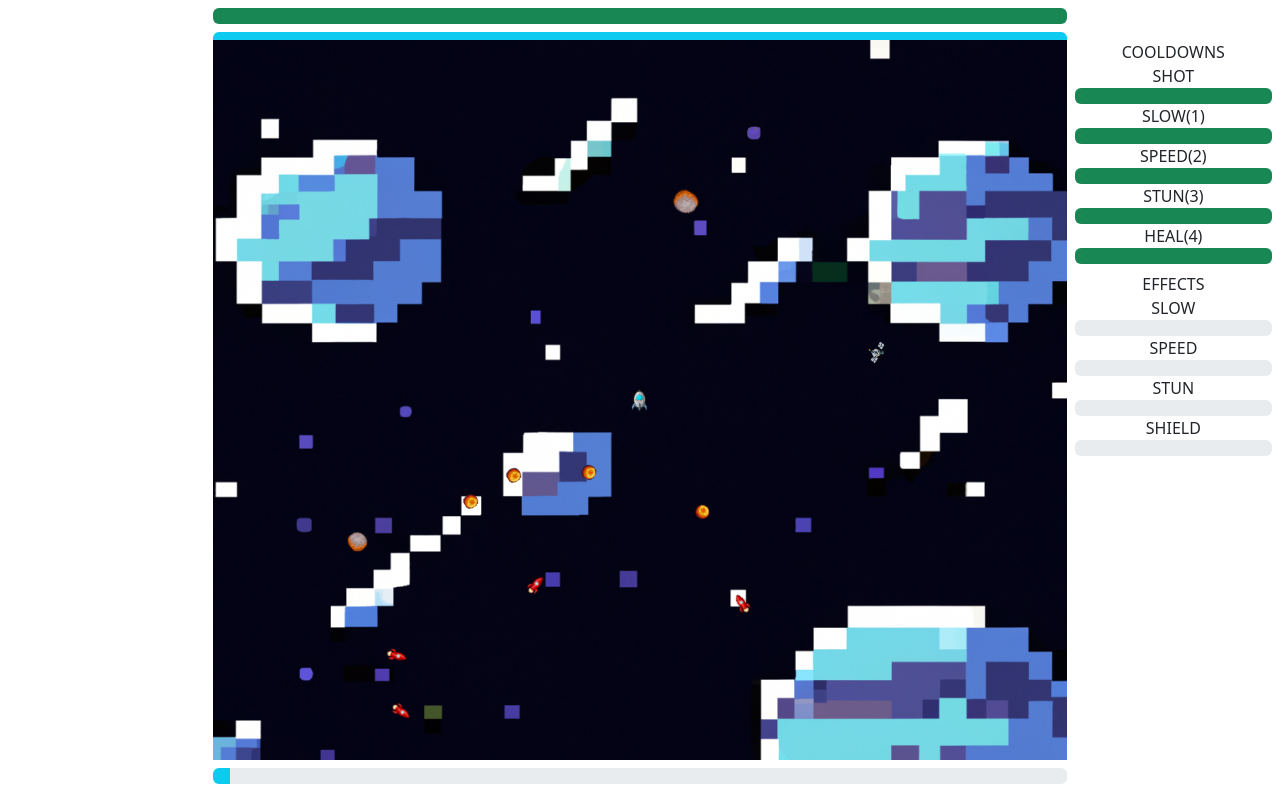
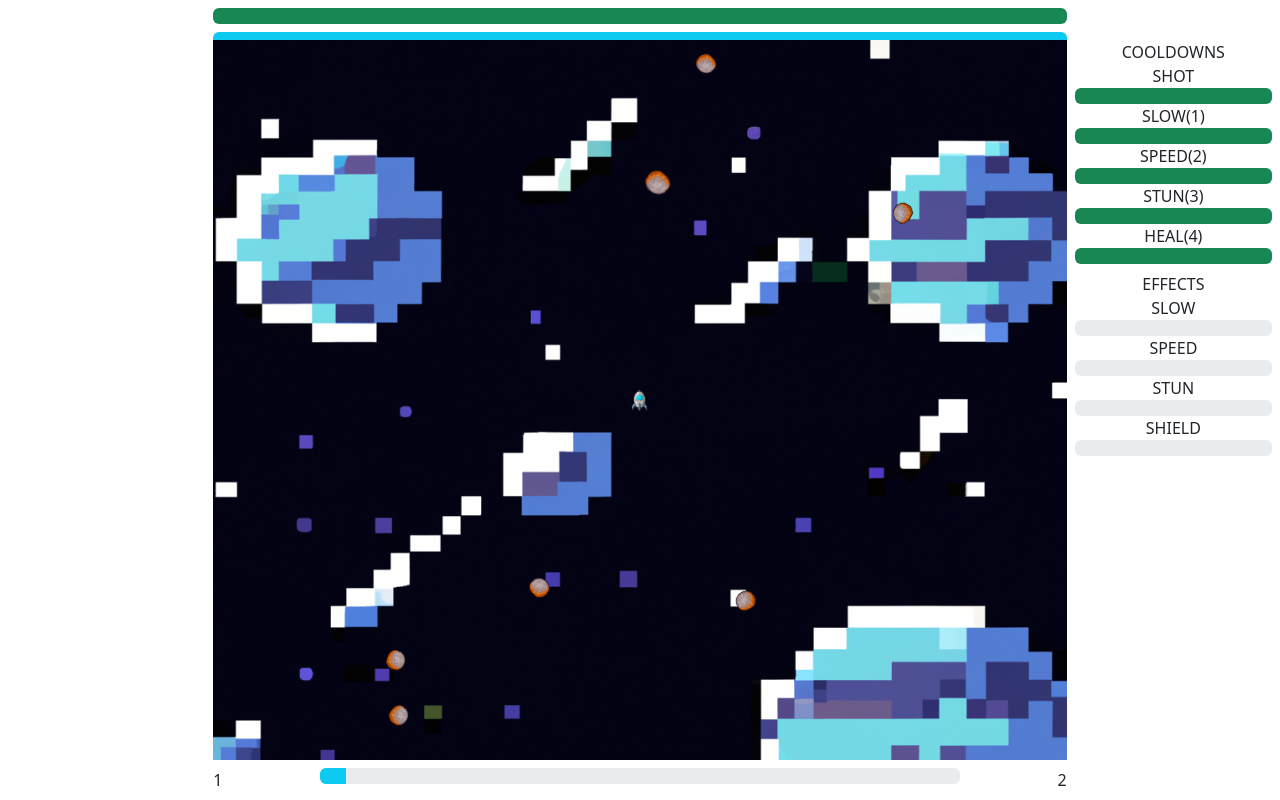
Before and after one commit to TimL135/gt2, a Vue app: page / in a window 1280 px wide. Both pictures are taken after a click on the button "START". Built offline with nearby package versions, Linux system fonts and the light colour scheme.

Commit message:
add show string

```diff
--- a/package.json
+++ b/package.json
@@ -11,6 +11,7 @@
   "dependencies": {
     "@popperjs/core": "^2.11.6",
     "bootstrap": "^5.2.3",
+    "bootstrap-icons": "^1.11.1",
     "register-service-worker": "^1.7.1",
     "sass": "^1.62.0",
     "update": "^0.7.4",
--- a/src/components/GameMenu.vue
+++ b/src/components/GameMenu.vue
@@ -13,8 +13,8 @@
             </button>
         </div>
         <div class="mt-2">
-            <div class="text-white bg-secondary px-2" v-for="e of Object.values(info)">
-                {{ e }}
+            <div class="text-white bg-secondary px-2" v-for="e of Object.values(info)"
+            v-html="showText(e)">
             </div>
         </div>
     </div>
@@ -37,6 +37,7 @@
 import { start as startGame } from '../ts/game';
 import { info } from '../ts/info'
 import Settings from './Settings.vue';
+import { showText } from '@/ts/generel/text';
 document.onkeyup = (e: any) => {
     if (e.code == 'Enter') startGame();
 };
--- a/src/components/spacePort/hangar/Crystal.vue
+++ b/src/components/spacePort/hangar/Crystal.vue
@@ -3,8 +3,9 @@
         <div v-for="crystal of Object.entries(savedPlayer[crystalProp].owned) as [string, Type.TimeCrystal | Type.PowerCrystal][]"
             class="border mb-1 p-1 me-1" :class="+crystal[0] == savedPlayer[crystalProp].selected ? 'border-dark' : ''"
             @click="selectedCrystal(+crystal[0])">
-            <div v-for="stat of Object.keys(crystal[1]) as (keyof (Type.TimeCrystal | Type.PowerCrystal))[]" class="mb-1">
-                {{ showStatCrystal(+crystal[0], stat, crystalProp) }}
+            <div v-for="stat of Object.keys(crystal[1]) as (keyof (Type.TimeCrystal | Type.PowerCrystal))[]" class="mb-1"
+            v-html="showText(showStatCrystal(+crystal[0], stat, crystalProp))"
+            >
             </div>
             <button class="btn btn-danger" @click.stop="sellCrystal(+crystal[0])">sell</button>
         </div>
@@ -15,6 +16,7 @@ import { toRefs } from 'vue';
 import { savedPlayer } from '../../../ts/player';
 import { showStatCrystal } from "../../../ts/crystals"
 import * as Type from '../../../types';
+import { showText } from '@/ts/generel/text';
 
 const props = withDefaults(
     defineProps<{
--- a/src/main.ts
+++ b/src/main.ts
@@ -3,5 +3,6 @@ import './style.scss'
 import App from './App.vue'
 import "bootstrap/dist/css/bootstrap.min.css"
 import "bootstrap"
+import "bootstrap-icons/font/bootstrap-icons.css";
 
 createApp(App).mount('#app')
--- a/src/ts/crystals.ts
+++ b/src/ts/crystals.ts
@@ -41,7 +41,7 @@ export function getCrystal(type: "time" | "power") {
             if (buffs.length)
                 crystal[buffs.splice(getRandomInt(buffs.length), 1)[0]] = getRandomInt(savedPlayer.value.lvl.lvl + 1) + savedPlayer.value.lvl.lvl + 1
         }
-        updateInfo(type + "Crystal", `you got a ${Object.keys(crystal).length} star "${type} crystal"`)
+        updateInfo(type + "Crystal", `you got a ${'star '.repeat(Object.keys(crystal).length)} "${type}-crystal"`)
         savedCrystal.owned[createId()] = crystal
     }
 }
@@ -69,4 +69,5 @@ export function showStatCrystal(id: number, stat: keyof PowerCrystal | keyof Tim
         return `reduces enemies ${statTextPowerCrystal[stat as keyof PowerCrystal]} increase by ${Math.round((1 - percent(savedPlayer.value.powerCrystal.owned[id][stat as keyof PowerCrystal], "de")) * 100)}%`
     if (crystalType == "timeCrystal")
         return `increase the time until ${statTextTimeCrystal[stat as keyof TimeCrystal]} by ${savedPlayer.value.timeCrystal.owned[id][stat as keyof TimeCrystal]}%`
+    return ''
 }
--- a/src/ts/enemies.ts
+++ b/src/ts/enemies.ts
@@ -127,6 +127,10 @@ function getSpecial(enemie: Enemie) {
     } as { [key: number]: Function }
     specials[getRandomInt(Object.keys(specials).length)]()
 }
+function getRandomDeatils() {
+    const detailsNumber = savedPlayer.value.world.lvl > Object.values(details.value).length ? Object.values(details.value).length : savedPlayer.value.world.lvl
+    return details.value[getRandomInt(detailsNumber)]
+}
 export function spawn() {
     const enemie = {
         ...defaultGameObject(),
@@ -135,8 +139,7 @@ export function spawn() {
         damage: 1 * getMultiplier("enemieDamage"),
         hp: 1,
         hpMax: 1 * getMultiplier("enemieHp"),
-        ...details.value[getRandomInt(Object.values(details.value).length)]
-        // ...details.value[3]
+        ...getRandomDeatils()
     } as Enemie
     enemie.size *= getMultiplier("enemieSize")
     getSpecial(enemie)
--- /dev/null
+++ b/src/ts/generel/text.ts
@@ -0,0 +1,12 @@
+import { getDamage } from "../player"
+
+export function showText(text: string) {
+    return text.split(" ").map(word => map[word] ? map[word] : word).join(" ")
+}
+
+const map = {
+    increase: '<i class="bi bi-graph-up-arrow text-success"></i>',
+    reduces: '<i class="bi bi-graph-down-arrow text-danger"></i>',
+    star: '<i class="bi bi-star-fill text-warning"></i>',
+    time: '<i class="bi bi-clock"></i>'
+}
--- a/src/ts/player.ts
+++ b/src/ts/player.ts
@@ -51,6 +51,7 @@ export function getAllMultiplier() {
 }
 setTimeout(() => getAllMultiplier(), 0)
 export const actions = ref({} as { [key: string]: number })
+
 export function reset() {
     const stats = getStats(savedPlayer.value.spaceShip.owned[savedPlayer.value.spaceShip.selected])
     player.value.size = stats.size * getMultiplier("playerSize")
--- a/src/ts/worldLvl.ts
+++ b/src/ts/worldLvl.ts
@@ -1,4 +1,4 @@
 import { computed, ref } from "vue";
 import { savedPlayer } from "./player";
-export const worldPointsNeed = computed(() => (savedPlayer.value.world.lvl + 1) * 100)
+export const worldPointsNeed = computed(() => (savedPlayer.value.world.lvl + 1) * 75)
 export const worldPoints = ref(0)
--- a/src/views/Game.vue
+++ b/src/views/Game.vue
@@ -74,10 +74,12 @@
     <div style="height: 5vh;" class="pt-2" v-if="gameloopInterval">
         <div class="row g-0 ">
             <div class="col-2"></div>
-            <div class="progress col-8">
+            <div class="col-1">{{ savedPlayer.world.lvl+1 }}</div>
+            <div class="progress col-6">
                 <div class="progress-bar bg-info" :class="isCharging ? 'bg-danger' : 'bg-info'"
                     :style="{ width: (worldPoints / worldPointsNeed) * 100 + '%' }"></div>
             </div>
+            <div class="col-1 text-end">{{ savedPlayer.world.lvl+2 }}</div>
         </div>
     </div>
 </template>
@@ -96,6 +98,7 @@ import { resetInfo } from '../ts/info';
 import { multiplierValues } from '@/ts/multiplier';
 import { Key, SavedPlayer } from '@/types';
 import { worldPointsNeed,worldPoints } from '@/ts/worldLvl';
+import { showText } from '@/ts/generel/text';
 resetInfo()
 
 buildingMultiplier()
```
Also changed, not shown: 1 other file (tests, documents, lock files or other folders).
